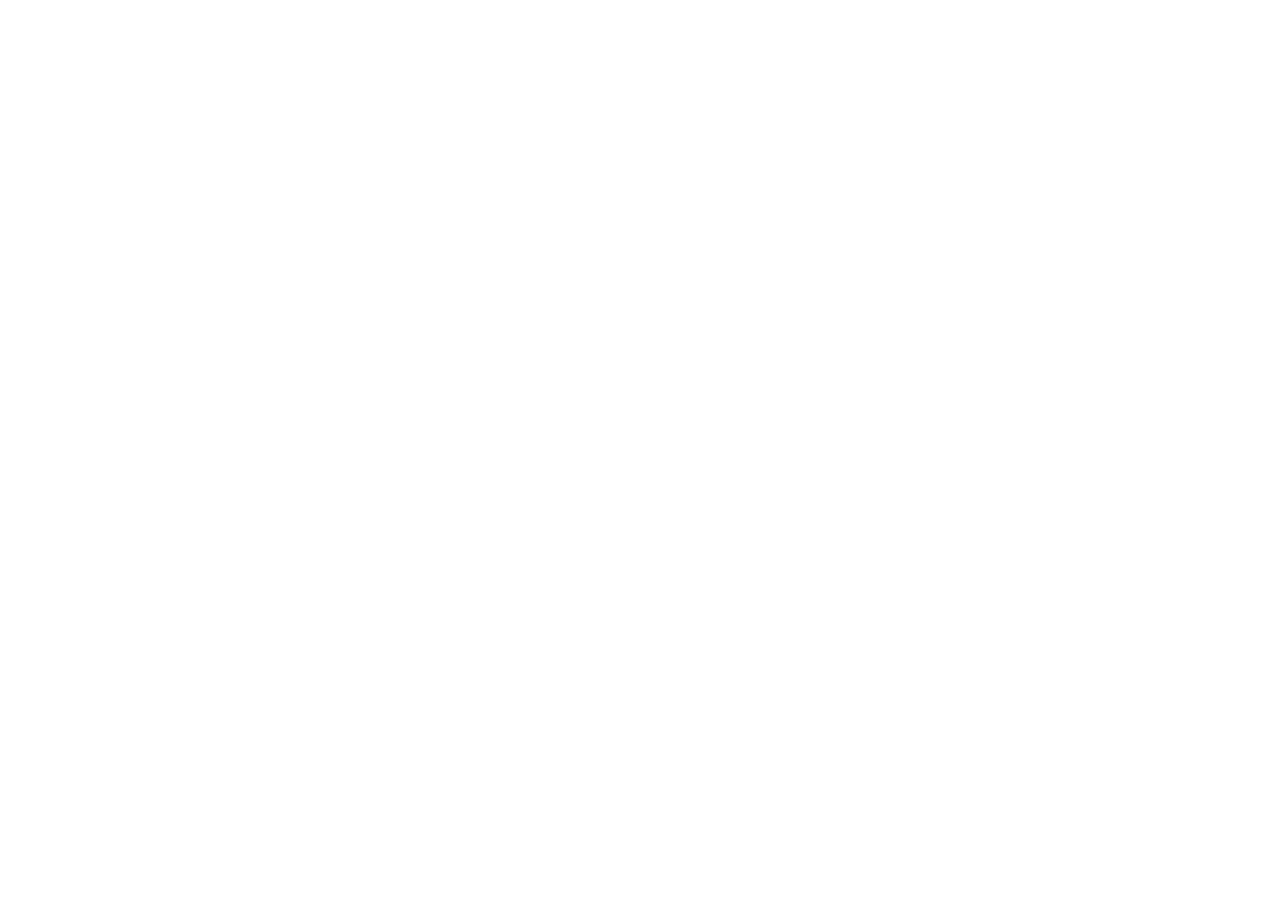
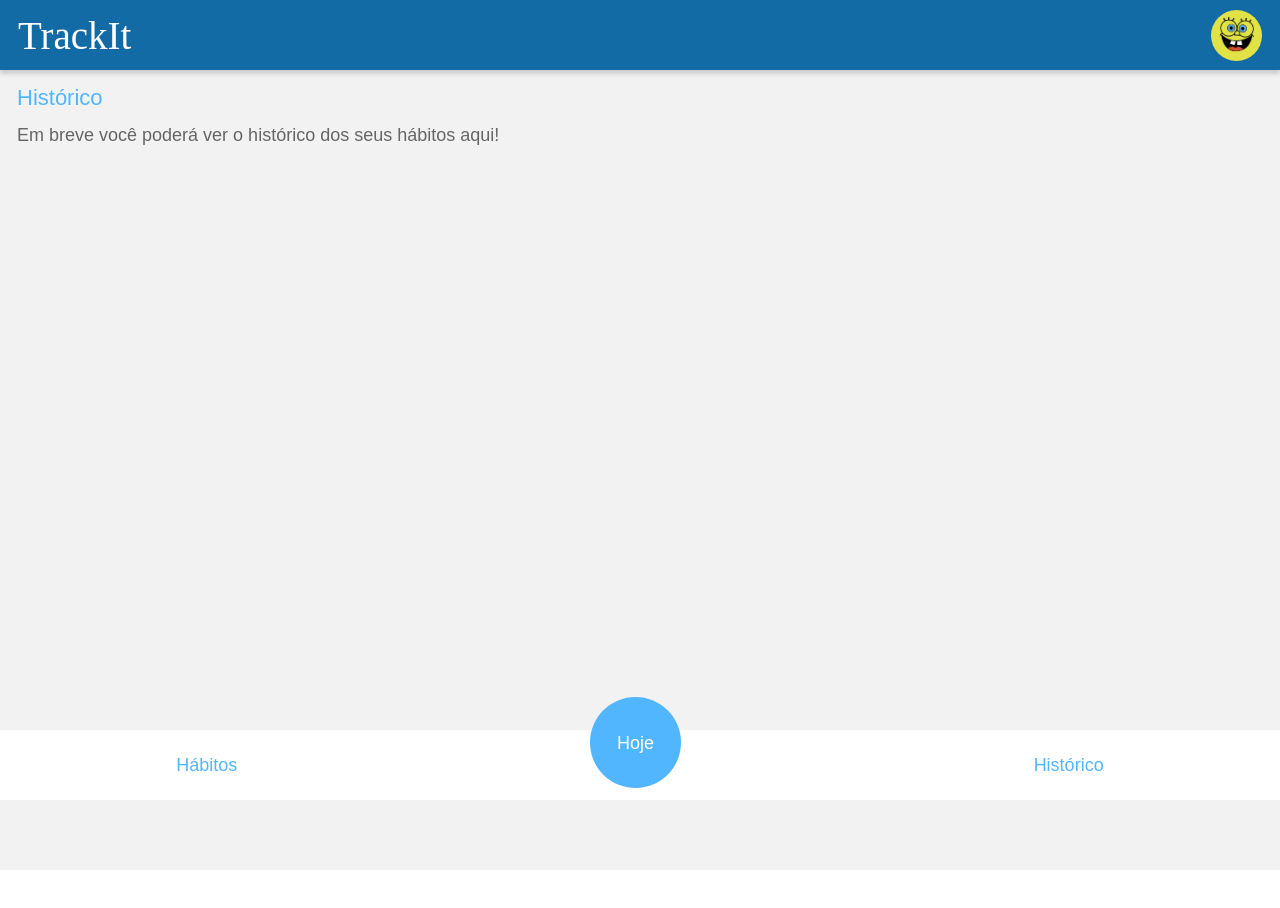
Before and after one commit to brunomguimaraes/projeto10-trackit, a React (Create React App) app: page /history in a window 1280 px wide. Shown: the top 908 px of the page. Before the commit the page ends 800 px from the top, so only its background shows below. Built offline with nearby package versions, Linux system fonts and the light colour scheme.

Commit message:
done history.js layout

```diff
--- a/src/components/App.js
+++ b/src/components/App.js
@@ -2,9 +2,8 @@ import React from "react";
 import { BrowserRouter, Switch, Route } from "react-router-dom";
 
 import "../css/reset.css";
-import Bottom from "./Bottom";
 import Habits from "./Habits";
-import Header from "./Header";
+import History from "./History";
 import Login from "./Login";
 import Registration from "./Registration";
 
@@ -22,6 +21,9 @@ export default function App() {
         <Route exact path="/habits">
             <Habits />
         </Route>
+        <Route exact path="/history">
+            <History />
+        </Route>
       </Switch>
     </BrowserRouter>
   );
--- a/src/components/Bottom.js
+++ b/src/components/Bottom.js
@@ -1,13 +1,18 @@
 import React from "react";
 import styled from "styled-components";
+import { Link } from "react-router-dom";
 
 export default function Bottom() {
   return (
     <BottomContainer>
       <BottomBox>
-        <Habits>Hábitos</Habits>
+        <Link to="/habits">
+          <Habits>Hábitos</Habits>
+        </Link>
         <Today>Hoje</Today>
-        <History>Histórico</History>
+        <Link to="/history">
+          <History>Histórico</History>
+        </Link>
       </BottomBox>
     </BottomContainer>
   );
--- a/src/components/Habits.js
+++ b/src/components/Habits.js
@@ -72,6 +72,7 @@ export default function Habits() {
 const HabitsContainer = styled.div`
   background-color: #f2f2f2;
   width: 100%;
+  height: calc(100vh - 140px);
   margin-top: 70px;
   margin-bottom: 70px;
 `;
--- a/src/components/Header.js
+++ b/src/components/Header.js
@@ -27,7 +27,7 @@ const HeaderContainer = styled.div`
 `;
 
 const HeaderBox = styled.div`
-  width: 340px;
+  width: calc((100vw - 36px));
   height: 70px;
   display: flex;
   align-items: center;
--- /dev/null
+++ b/src/components/History.js
@@ -0,0 +1,42 @@
+import React from "react";
+import styled from "styled-components";
+
+import Header from "./Header";
+import Bottom from "./Bottom";
+
+export default function History() {
+  return (
+    <>
+      <Header />
+      <HistoryContainer>
+        <PageTitle>Histórico</PageTitle>
+        <DefaulMessage>
+          Em breve você poderá ver o histórico dos seus hábitos aqui!
+        </DefaulMessage>
+      </HistoryContainer>
+      <Bottom />
+    </>
+  );
+}
+
+const HistoryContainer = styled.div`
+  background-color: #f2f2f2;
+  width: 100%;
+  height: 100vh;
+  margin-top: 70px;
+  margin-bottom: 70px;
+  font-family: "Lexend Deca", sans-serif;
+`;
+
+const PageTitle = styled.div`
+  font-size: 22px;
+  color: #52b6ff;
+  padding-top: 17px;
+  margin: 0 0 17px 17px;
+`;
+
+const DefaulMessage = styled.div`
+    font-size: 18px;
+    color: #666666;
+    padding-left: 17px;
+`
```
Also changed, not shown: src/components/Historic.js (deleted).
